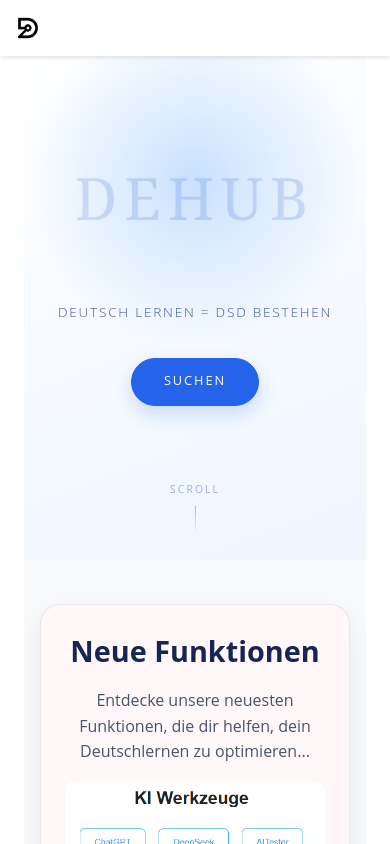
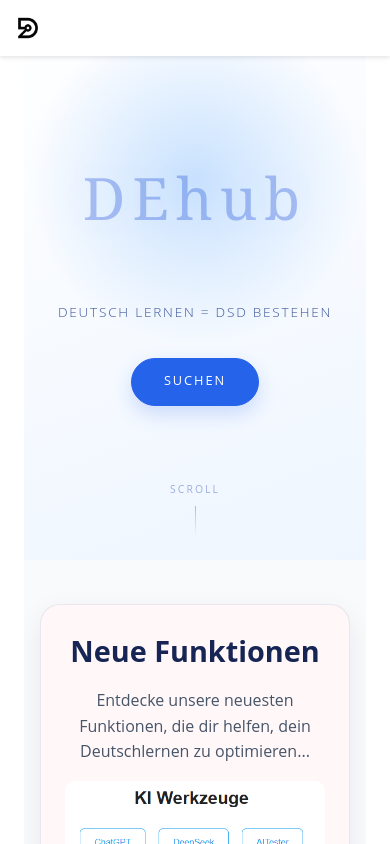
Before and after one commit to Elyorik/DEhub, a React (Vite) app in the folder WebApp/: page / in a window 390 px wide. Shown: the top 844 px of the page. Built offline with nearby package versions, Linux system fonts and the light colour scheme; no server answers; the database is empty.

Commit message:
little fix

```diff
--- a/WebApp/src/pages/Home/home.module.scss
+++ b/WebApp/src/pages/Home/home.module.scss
@@ -52,12 +52,12 @@
 }
 
 .particleTitle {
+  display:none;
   font-family: Georgia, 'Times New Roman', serif;
   font-size: clamp(3rem, 10vw, 7rem);
   font-weight: 300;
   letter-spacing: 0.25em;
   color: #1d4ed8;
-  text-transform: uppercase;
   margin: 0;
   margin-top: 20px;
   opacity: 0.1;
@@ -72,7 +72,7 @@
   text-transform: uppercase;
   opacity: 0.85;
   margin: 0;
-  margin-top: 100px;
+  margin-top: 300px;
 }
 
 .particleButton {
@@ -294,6 +294,10 @@
   border-radius: 28px;
   background: linear-gradient(135deg, #ffffff 0%, #f4f8ff 100%);
   box-shadow: 0 16px 40px rgba(15, 23, 42, 0.06);
+  display: flex;
+  flex-direction: column;
+  align-items: center;
+  text-align: center;
 }
 
 .sectionEyebrow { color: #2563eb; font-size: 0.75rem; font-weight: 700; letter-spacing: 0.12em; text-transform: uppercase; }
@@ -466,7 +470,7 @@
     font-size: clamp(2.7rem, 15vw, 4rem);
     letter-spacing: 0.12em;
     margin-top: 0;
-    opacity: 0.16;
+    opacity: 0.33;
   }
 
   .particleSubtitle {
@@ -527,6 +531,9 @@
   .particleCanvas {
     display: none;
   }
+  .particleTitle {
+    display: block;
+  }
 }
 
 @media (prefers-reduced-motion: reduce) {
```
Also changed, not shown: 1 other file (tests, documents, lock files or other folders).
